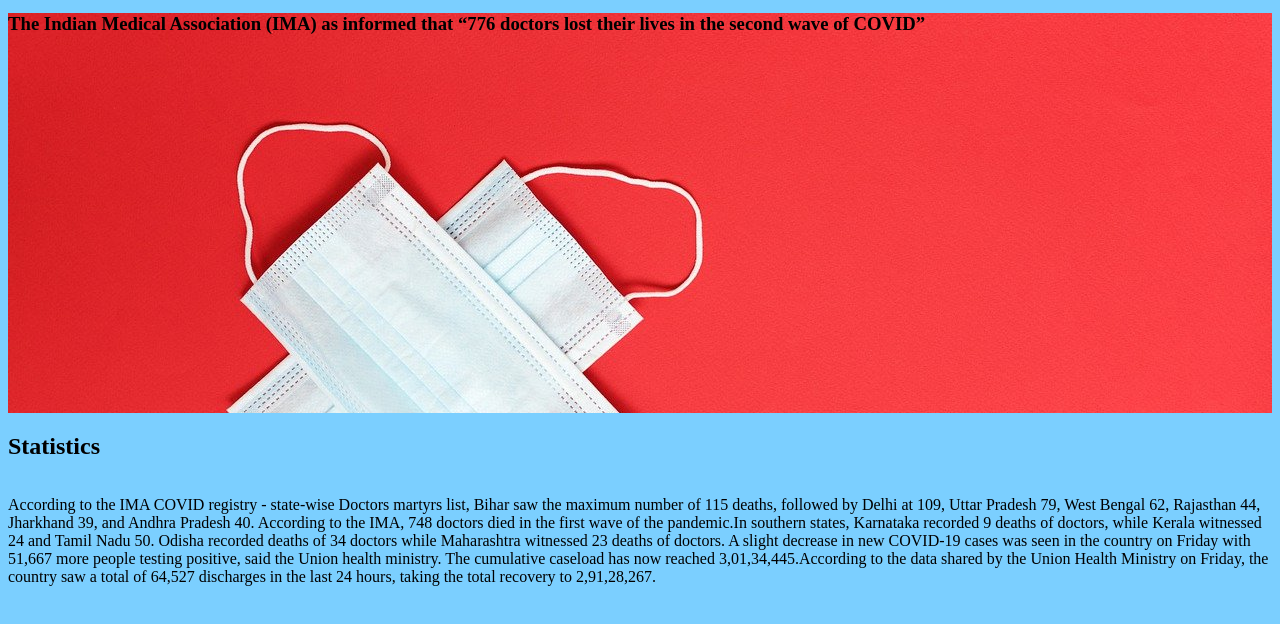
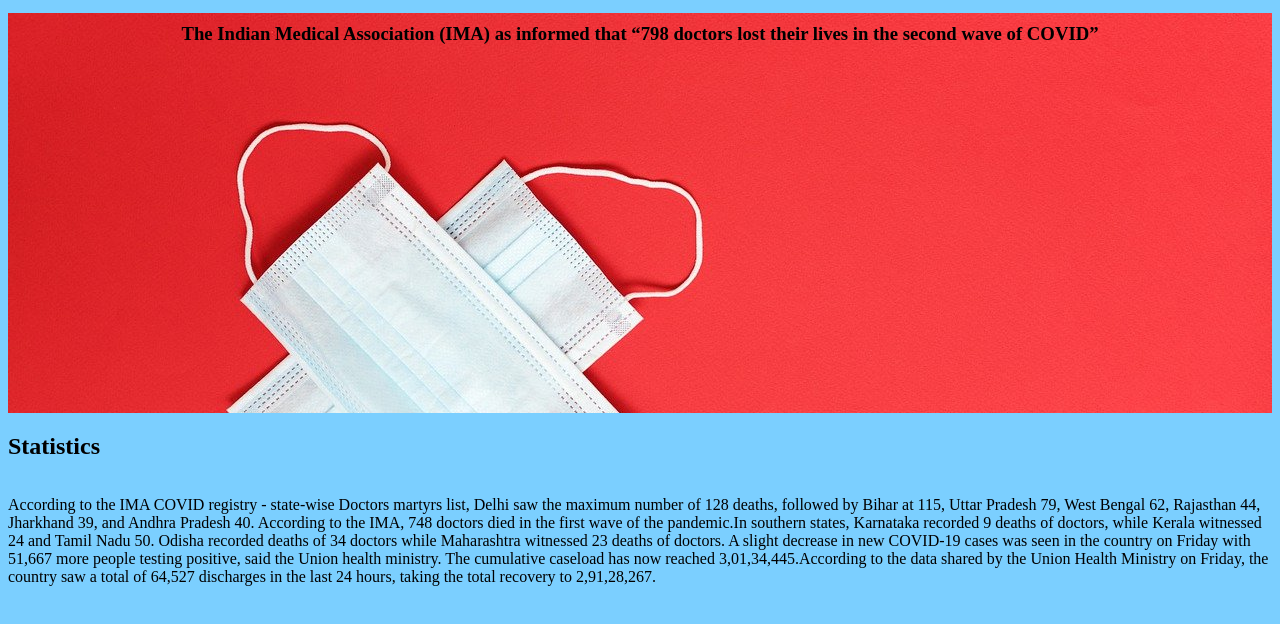
Before and after one commit to dee8200/FSWD-Doc, a plain HTML site: page index.html in a window 1280 px wide. Shown: the part 78-702 px from the top of the page. Drawn offline with Linux system fonts and the light colour scheme.

Commit message:
Update data

```diff
--- a/index.html
+++ b/index.html
@@ -12,14 +12,14 @@
             </div>
         </header>
         <div class="banner">
-            <h3>The Indian Medical Association (IMA) as informed that <q>776 doctors lost their lives in the second wave of COVID</q></h3>
+            <h3 id="statement">The Indian Medical Association (IMA) as informed that <q>798 doctors lost their lives in the second wave of COVID</q></h3>
         </div>
         <div class="stats">
             <h2>Statistics</h2>
             <table>
                 <!--Insert the data here-->
             </table>
-            <p>According to the IMA COVID registry - state-wise Doctors martyrs list, Bihar saw the maximum number of 115 deaths, followed by Delhi at 109, Uttar Pradesh 79, West Bengal 62, Rajasthan 44, Jharkhand 39, and Andhra Pradesh 40. According to the IMA, 748 doctors died in the first wave of the pandemic.In southern states, Karnataka recorded 9 deaths of doctors, while Kerala witnessed 24 and Tamil Nadu 50. Odisha recorded deaths of 34 doctors while Maharashtra witnessed 23 deaths of doctors. A slight decrease in new COVID-19 cases was seen in the country on Friday with 51,667 more people testing positive, said the Union health ministry. The cumulative caseload has now reached 3,01,34,445.According to the data shared by the Union Health Ministry on Friday, the country saw a total of 64,527 discharges in the last 24 hours, taking the total recovery to 2,91,28,267.</p>
+            <p>According to the IMA COVID registry - state-wise Doctors martyrs list, Delhi saw the maximum number of 128 deaths, followed by Bihar at 115, Uttar Pradesh 79, West Bengal 62, Rajasthan 44, Jharkhand 39, and Andhra Pradesh 40. According to the IMA, 748 doctors died in the first wave of the pandemic.In southern states, Karnataka recorded 9 deaths of doctors, while Kerala witnessed 24 and Tamil Nadu 50. Odisha recorded deaths of 34 doctors while Maharashtra witnessed 23 deaths of doctors. A slight decrease in new COVID-19 cases was seen in the country on Friday with 51,667 more people testing positive, said the Union health ministry. The cumulative caseload has now reached 3,01,34,445.According to the data shared by the Union Health Ministry on Friday, the country saw a total of 64,527 discharges in the last 24 hours, taking the total recovery to 2,91,28,267.</p>
         </div>
     </body>
 </html>
--- a/style.css
+++ b/style.css
@@ -1,5 +1,9 @@
 body{
     background-color: rgb(123, 207, 255);
+}
+#statement{
+    padding: 10px 5px;
+    text-align: center;
 }
 #logo img{
     height: 8vh;
```
